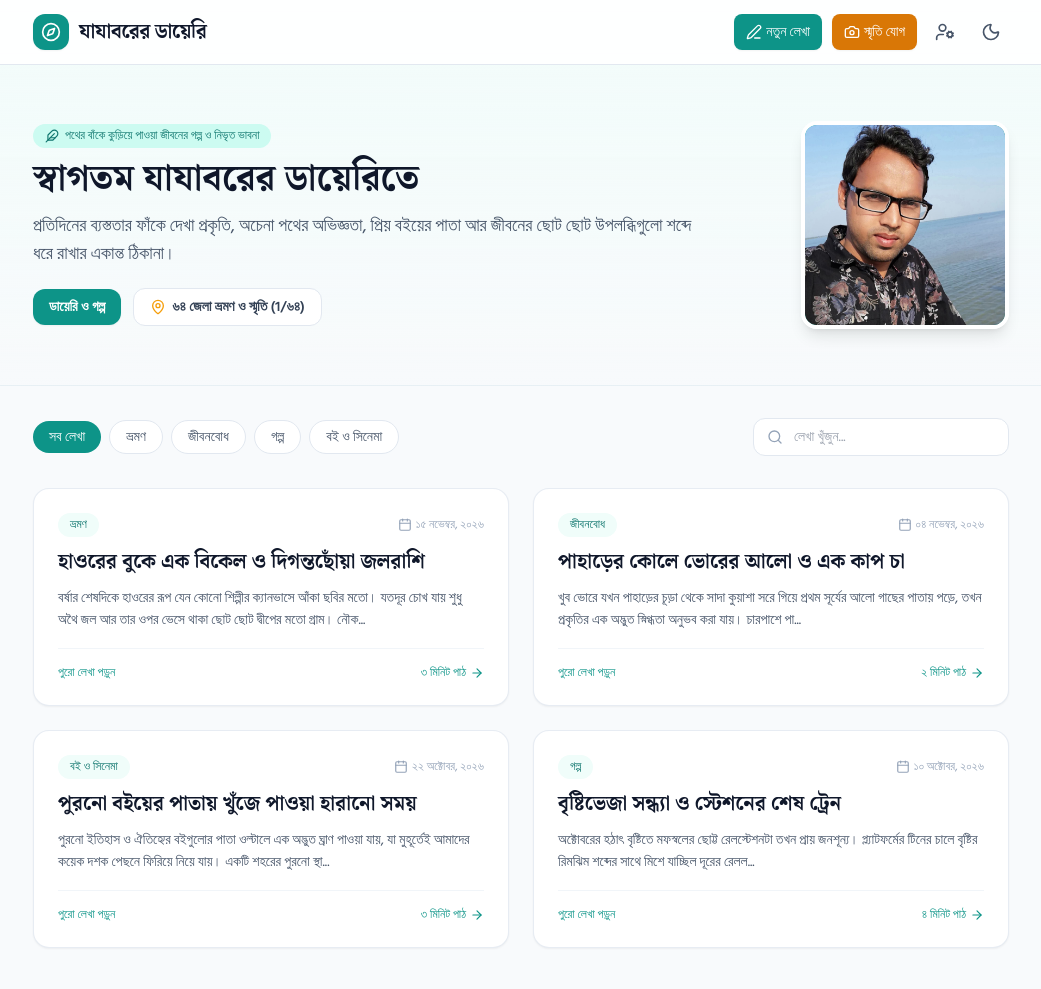
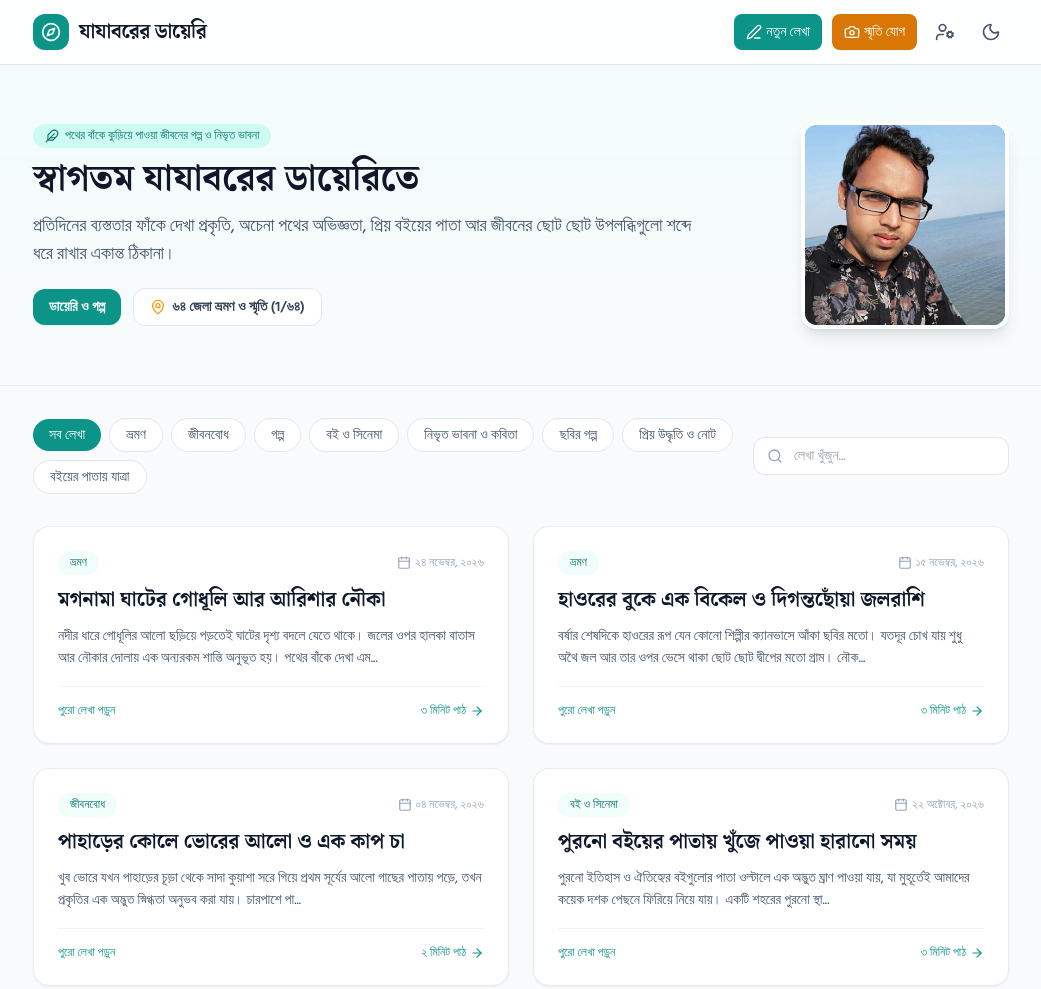
Before and after one commit to harunor366957/jajaborer-diary, a plain HTML site: page index.html in a window 1280 px wide. Shown: the top 989 px of the page, without its empty margins (119-1160 px from the left). Drawn offline with nearby package versions, Linux system fonts and the light colour scheme.

Commit message:
Update text elements and categories in index.html
Updated various text elements to reflect changes in district count, progress, and categories in the HTML structure.

```diff
--- a/index.html
+++ b/index.html
@@ -125,7 +125,7 @@
                         </button>
                         <button onclick="switchMainTab('memories')" id="tab-btn-memories" class="px-4 py-2 rounded-xl text-sm font-semibold bg-white dark:bg-slate-900 text-slate-700 dark:text-slate-200 border border-slate-200 dark:border-slate-700 hover:border-amber-500 transition flex items-center gap-1.5 cursor-pointer">
                             <i data-lucide="map-pin" class="w-4 h-4 text-amber-500"></i>
-                            <span>৬৪ জেলা ভ্রমণ ও স্মৃতি (<span id="hero-district-count">০</span>/৬৪)</span>
+                            <span>৬৪ জেলা ভ্রমণ ও স্মৃতি (<span id="hero-district-count">১</span>/৬৪)</span>
                         </button>
                     </div>
                 </div>
@@ -154,7 +154,7 @@
         <div id="section-posts">
             <!-- Search & Category Filter Bar -->
             <div class="flex flex-col md:flex-row items-stretch md:items-center justify-between gap-4 mb-8">
-                <!-- Wrapped Categories (No horizontal scroll needed on mobile) -->
+                <!-- Wrapped Categories -->
                 <div id="category-tabs" class="flex flex-wrap items-center gap-2">
                     <button onclick="filterByCategory('সব')" data-cat="সব" class="cat-btn active px-4 py-1.5 rounded-full text-sm font-medium bg-brand-600 text-white transition whitespace-nowrap cursor-pointer">
                         সব লেখা
@@ -170,6 +170,18 @@
                     </button>
                     <button onclick="filterByCategory('বই ও সিনেমা')" data-cat="বই ও সিনেমা" class="cat-btn px-4 py-1.5 rounded-full text-sm font-medium bg-white dark:bg-slate-900 text-slate-600 dark:text-slate-300 border border-slate-200 dark:border-slate-800 hover:border-brand-500 transition whitespace-nowrap cursor-pointer">
                         বই ও সিনেমা
+                    </button>
+                    <button onclick="filterByCategory('নিভৃত ভাবনা ও কবিতা')" data-cat="নিভৃত ভাবনা ও কবিতা" class="cat-btn px-4 py-1.5 rounded-full text-sm font-medium bg-white dark:bg-slate-900 text-slate-600 dark:text-slate-300 border border-slate-200 dark:border-slate-800 hover:border-brand-500 transition whitespace-nowrap cursor-pointer">
+                        নিভৃত ভাবনা ও কবিতা
+                    </button>
+                    <button onclick="filterByCategory('ছবির গল্প')" data-cat="ছবির গল্প" class="cat-btn px-4 py-1.5 rounded-full text-sm font-medium bg-white dark:bg-slate-900 text-slate-600 dark:text-slate-300 border border-slate-200 dark:border-slate-800 hover:border-brand-500 transition whitespace-nowrap cursor-pointer">
+                        ছবির গল্প
+                    </button>
+                    <button onclick="filterByCategory('প্রিয় উদ্ধৃতি ও নোট')" data-cat="প্রিয় উদ্ধৃতি ও নোট" class="cat-btn px-4 py-1.5 rounded-full text-sm font-medium bg-white dark:bg-slate-900 text-slate-600 dark:text-slate-300 border border-slate-200 dark:border-slate-800 hover:border-brand-500 transition whitespace-nowrap cursor-pointer">
+                        প্রিয় উদ্ধৃতি ও নোট
+                    </button>
+                    <button onclick="filterByCategory('বইয়ের পাতায় যাত্রা')" data-cat="বইয়ের পাতায় যাত্রা" class="cat-btn px-4 py-1.5 rounded-full text-sm font-medium bg-white dark:bg-slate-900 text-slate-600 dark:text-slate-300 border border-slate-200 dark:border-slate-800 hover:border-brand-500 transition whitespace-nowrap cursor-pointer">
+                        বইয়ের পাতায় যাত্রা
                     </button>
                 </div>
 
@@ -215,11 +227,11 @@
                 <!-- Progress Bar -->
                 <div class="space-y-1.5">
                     <div class="flex justify-between text-xs font-medium text-slate-600 dark:text-slate-300">
-                        <span>ভ্রমণ সম্পন্ন হয়েছে: <strong id="visited-count-text" class="text-brand-600 dark:text-brand-400">০ টি জেলা</strong></span>
-                        <span id="visited-percent-text">০% (লক্ষ্য: ৬৪ জেলা)</span>
+                        <span>ভ্রমণ সম্পন্ন হয়েছে: <strong id="visited-count-text" class="text-brand-600 dark:text-brand-400">১ টি জেলা</strong></span>
+                        <span id="visited-percent-text">২% (লক্ষ্য: ৬৪ জেলা)</span>
                     </div>
                     <div class="w-full h-3 bg-slate-100 dark:bg-slate-800 rounded-full overflow-hidden">
-                        <div id="district-progress-bar" class="h-full bg-gradient-to-r from-brand-500 to-amber-500 rounded-full transition-all duration-500" style="width: 0%"></div>
+                        <div id="district-progress-bar" class="h-full bg-gradient-to-r from-brand-500 to-amber-500 rounded-full transition-all duration-500" style="width: 2%"></div>
                     </div>
                 </div>
             </div>
@@ -290,12 +302,16 @@
                 </div>
                 <div class="grid grid-cols-2 gap-4">
                     <div>
-                        <label class="block text-sm font-medium mb-1">ক্যাটাগরি</label>
+                        <label class="block text-sm font-medium mb-1">ক্যাটাগরি / কর্নার</label>
                         <select id="post-category-input" class="w-full px-3.5 py-2 rounded-xl bg-slate-50 dark:bg-slate-950 border border-slate-200 dark:border-slate-800 focus:outline-none focus:ring-2 focus:ring-brand-500">
                             <option value="ভ্রমণ">ভ্রমণ</option>
                             <option value="জীবনবোধ">জীবনবোধ</option>
                             <option value="গল্প">গল্প</option>
                             <option value="বই ও সিনেমা">বই ও সিনেমা</option>
+                            <option value="নিভৃত ভাবনা ও কবিতা">নিভৃত ভাবনা ও কবিতা</option>
+                            <option value="ছবির গল্প">ছবির গল্প</option>
+                            <option value="প্রিয় উদ্ধৃতি ও নোট">প্রিয় উদ্ধৃতি ও নোট</option>
+                            <option value="বইয়ের পাতায় যাত্রা">বইয়ের পাতায় যাত্রা</option>
                         </select>
                     </div>
                     <div>
@@ -310,7 +326,7 @@
                 </div>
                 <div>
                     <label class="block text-sm font-medium mb-1">মূল লেখা</label>
-                    <textarea id="post-content-input" rows="5" required placeholder="আপনার অনুভূতি বা অভিজ্ঞতা বিস্তারিত লিখুন..." class="w-full px-3.5 py-2 rounded-xl bg-slate-50 dark:bg-slate-950 border border-slate-200 dark:border-slate-800 focus:outline-none focus:ring-2 focus:ring-brand-500"></textarea>
+                    <textarea id="post-content-input" rows="5" required placeholder="আপনার অনুভূতি, কবিতা, উদ্ধৃতি, বইয়ের যাত্রা বা অভিজ্ঞতা লিখুন..." class="w-full px-3.5 py-2 rounded-xl bg-slate-50 dark:bg-slate-950 border border-slate-200 dark:border-slate-800 focus:outline-none focus:ring-2 focus:ring-brand-500"></textarea>
                 </div>
                 <div class="flex justify-end gap-2 pt-2">
                     <button type="button" onclick="closeNewPostModal()" class="px-4 py-2 rounded-xl text-sm font-medium text-slate-600 dark:text-slate-300 hover:bg-slate-100 dark:hover:bg-slate-800 cursor-pointer">বাতিল</button>
@@ -401,15 +417,24 @@
         const defaultPosts = [
             {
                 id: 1,
+                title: "মগনামা ঘাটের গোধূলি আর আরিশার নৌকা",
+                category: "ভ্রমণ",
+                date: "২৪ নভেম্বর, ২০২৬",
+                readTime: "৩ মিনিট পাঠ",
+                coverImage: "",
+                content: "নদীর ধারে গোধূলির আলো ছড়িয়ে পড়তেই ঘাটের দৃশ্য বদলে যেতে থাকে। জলের ওপর হালকা বাতাস আর নৌকার দোলায় এক অন্যরকম শান্তি অনুভূত হয়।\n\nপথের বাঁকে দেখা এমন মুহূর্তগুলোই ডায়েরির পাতায় জায়গা করে নেয়, যেন সময়ের স্রোতে স্মৃতিগুলো হারিয়ে না যায়।"
+            },
+            {
+                id: 2,
                 title: "হাওরের বুকে এক বিকেল ও দিগন্তছোঁয়া জলরাশি",
                 category: "ভ্রমণ",
                 date: "১৫ নভেম্বর, ২০২৬",
                 readTime: "৩ মিনিট পাঠ",
                 coverImage: "",
-                content: "বর্ষার শেষদিকে হাওরের রূপ যেন কোনো শিল্পীর ক্যানভাসে আঁকা ছবির মতো। যতদূর চোখ যায় শুধু অথৈ জল আর তার ওপর ভেসে থাকা ছোট ছোট দ্বীপের মতো গ্রাম।\n\nনৌকার গলুইয়ে বসে যখন বিকেলের নরম রোদ পানির ঢেউয়ে ঝিকমিক করতে দেখলাম, তখন মনে হলো শহরের যান্ত্রিক কোলাহল থেকে দূরে এই নিস্তব্ধতাই মানুষের আসল প্রশান্তি। মাঝির কণ্ঠে ভাটিয়ালি সুর আর দূরের আকাশে মেঘের ভেলা—সব মিলিয়ে বিকেলটা স্মৃতির পাতায় স্থায়ী হয়ে রইল।\n\nভ্রমণ আমাদের শুধু নতুন জায়গা দেখায় না, বরং নিজের ভেতরের ক্লান্তি ধুয়ে নতুন করে বাঁচতে শেখায়।"
+                content: "বর্ষার শেষদিকে হাওরের রূপ যেন কোনো শিল্পীর ক্যানভাসে আঁকা ছবির মতো। যতদূর চোখ যায় শুধু অথৈ জল আর তার ওপর ভেসে থাকা ছোট ছোট দ্বীপের মতো গ্রাম।\n\nনৌকার গলুইয়ে বসে যখন বিকেলের নরম রোদ পানির ঢেউয়ে ঝিকমিক করতে দেখলাম, তখন মনে হলো শহরের যান্ত্রিক কোলাহল থেকে দূরে এই নিস্তব্ধতাই মানুষের আসল প্রশান্তি।\n\nভ্রমণ আমাদের শুধু নতুন জায়গা দেখায় না, বরং নিজের ভেতরের ক্লান্তি ধুয়ে নতুন করে বাঁচতে শেখায়।"
             },
             {
-                id: 2,
+                id: 3,
                 title: "পাহাড়ের কোলে ভোরের আলো ও এক কাপ চা",
                 category: "জীবনবোধ",
                 date: "০৪ নভেম্বর, ২০২৬",
@@ -418,7 +443,7 @@
                 content: "খুব ভোরে যখন পাহাড়ের চূড়া থেকে সাদা কুয়াশা সরে গিয়ে প্রথম সূর্যের আলো গাছের পাতায় পড়ে, তখন প্রকৃতির এক অদ্ভুত স্নিগ্ধতা অনুভব করা যায়।\n\nচারপাশে পাখির কলতান, খোলা আকাশ আর হাতে ধোঁয়া ওঠা এক কাপ চা—জীবনের সবচেয়ে সুন্দর মুহূর্তগুলো আসলে খুব সাধারণ, কিন্তু আমরা প্রায়ই বড় কিছুর পেছনে ছুটতে গিয়ে এই ছোট্ট আনন্দগুলোকে উপেক্ষা করি।\n\nদিনের শুরুতে মাত্র দশ মিনিট প্রকৃতির সাথে নীরবে কাটানো পুরো দিনের কাজের ক্লান্তিকে অনেকটাই সহজ করে দেয়।"
             },
             {
-                id: 3,
+                id: 4,
                 title: "পুরনো বইয়ের পাতায় খুঁজে পাওয়া হারানো সময়",
                 category: "বই ও সিনেমা",
                 date: "২২ অক্টোবর, ২০২৬",
@@ -427,7 +452,7 @@
                 content: "পুরনো ইতিহাস ও ঐতিহ্যের বইগুলোর পাতা ওল্টালে এক অদ্ভুত ঘ্রাণ পাওয়া যায়, যা মুহূর্তেই আমাদের কয়েক দশক পেছনে ফিরিয়ে নিয়ে যায়।\n\nএকটি শহরের পুরনো স্থাপত্য, মানুষের জীবনযাত্রা আর হারিয়ে যাওয়া গল্পগুলো জানার মধ্য দিয়ে আমরা আমাদের শিকড়কে চিনতে পারি। ডিজিটাল স্ক্রিনের যুগেও একটি ভালো বইয়ের পাতায় ডুবে থাকার আনন্দ কখনো পুরনো হওয়ার নয়।\n\nপ্রতি সপ্তাহে অন্তত একটি নতুন অধ্যায় পড়া মনের খোরাক জোগানোর সেরা অভ্যাস।"
             },
             {
-                id: 4,
+                id: 5,
                 title: "বৃষ্টিভেজা সন্ধ্যা ও স্টেশনের শেষ ট্রেন",
                 category: "গল্প",
                 date: "১০ অক্টোবর, ২০২৬",
```
